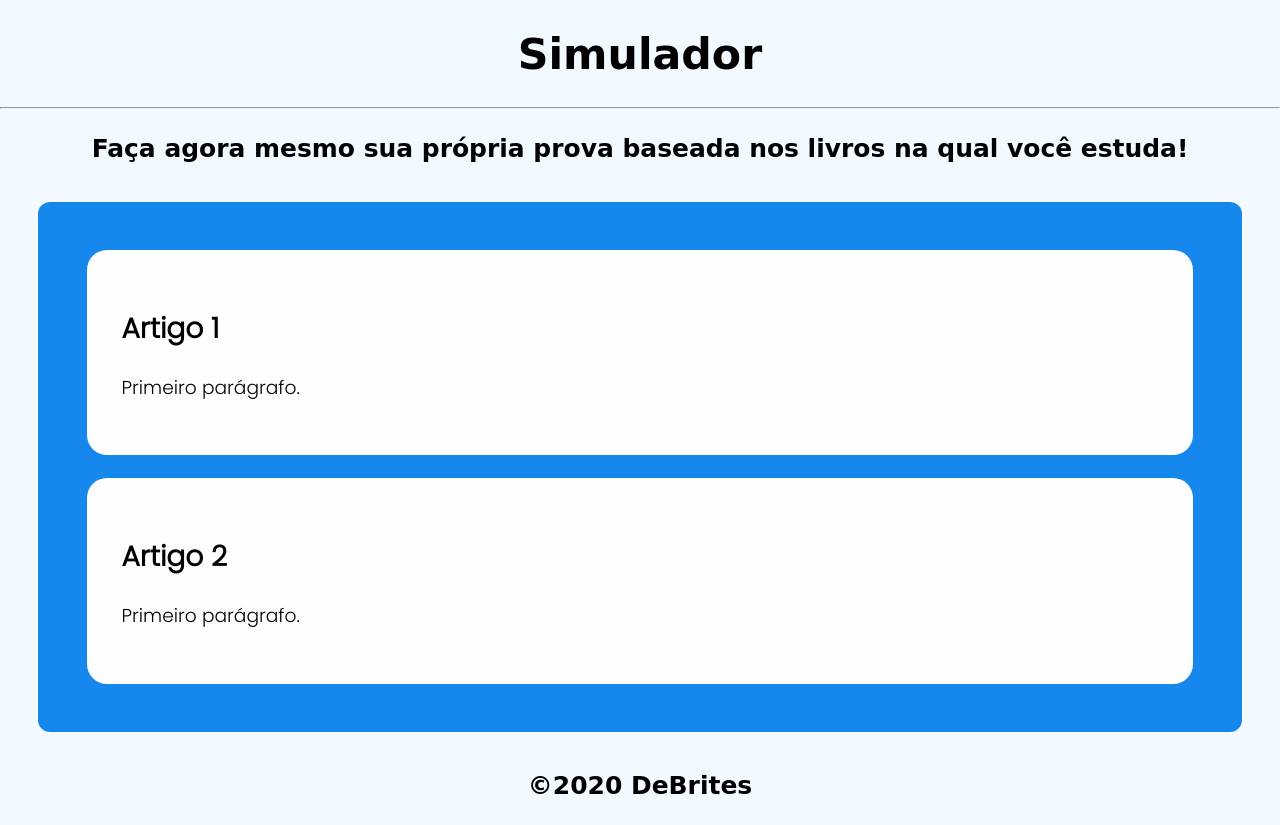
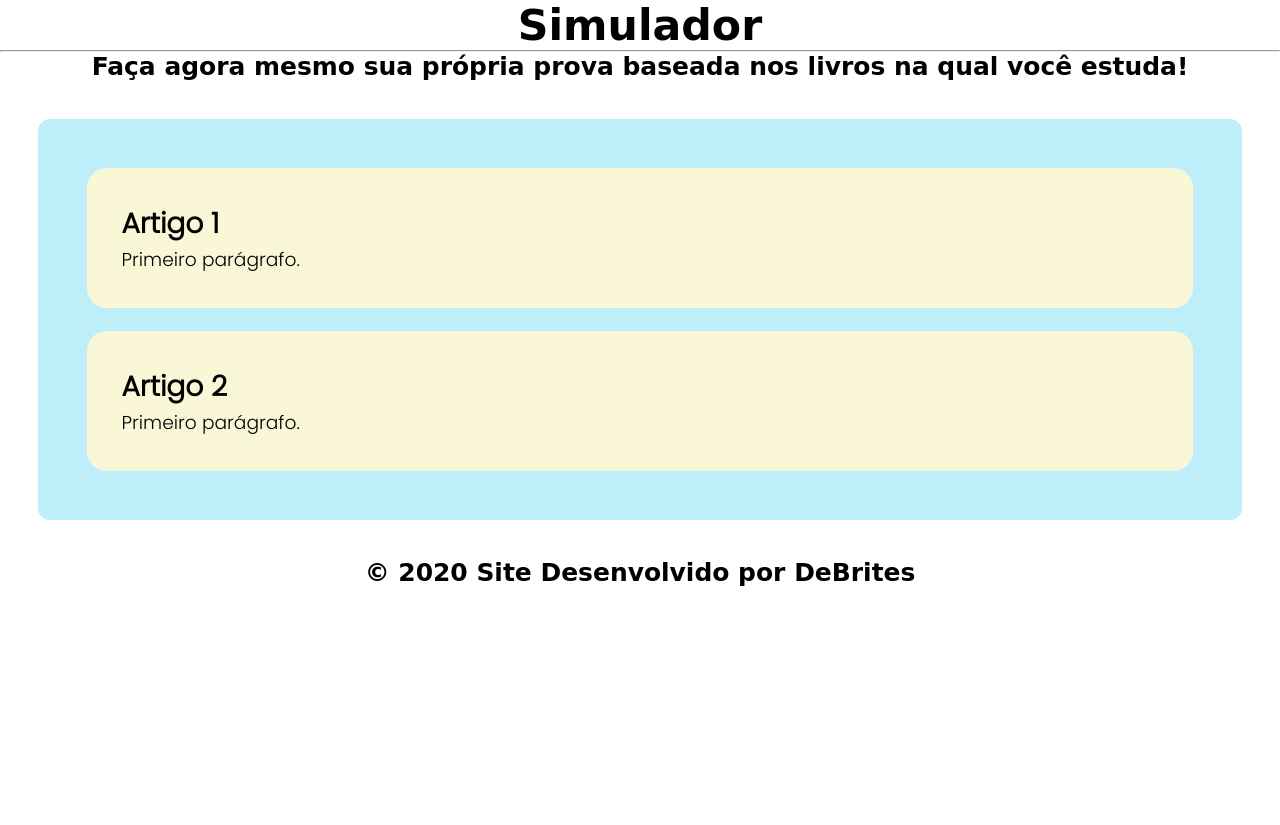
Before and after one commit to DeBrites/Simulador-de-Provas, a plain HTML site: page sitedosimulador/index.html in a window 1280 px wide. After the commit the page ends 800 px from the top, so only its background shows below. Drawn offline with Linux system fonts and the light colour scheme; a web font is replaced by a local one.

Commit message:
Atualização de css
Paleta de cor adicionada

```diff
--- a/Website-simulador/index.css
+++ b/sitedosimulador/index.css
@@ -1,7 +1,18 @@
+*{
+    padding: 0;
+    margin: 0;
+ }
+:root {
+    --cor0: #FAF7D7;
+    --cor1: #BEEEFA;
+    --cor2: #ADAA84;
+    --cor3: #FABED3;
+    --cor4: #AD8C98;
+}
 body {
     padding: 0;
     margin: 0;
-    background: #F3FAFF;
+    background: white;
     box-sizing: border-box;
     font: normal 14pt 'Poppins', sans-serif;
 }
@@ -14,10 +25,10 @@ header, footer {
     padding: 2%;
     margin: 3%; /*Porcentagens nesse modelo deixa o site responsivo!*/
     border-radius: 12px;
-    background: #1687ED;
+    background: var(--cor1);
 }
 .art1, .art2 {
-    background: rgb(255, 254, 254);
+    background: var(--cor0);
     width: 90%;
     margin: 2%;
     padding: 3%;
--- a/Website-simulador/index.html
+++ b/sitedosimulador/index.html
@@ -25,7 +25,7 @@
         </article>
     </section>
     <footer>
-        <h3> &copy;2020 DeBrites</h3>
+        <h3> &copy; 2020 Site Desenvolvido por <a>DeBrites</a></h3>
     </footer>
 </body>
 </html>
```
